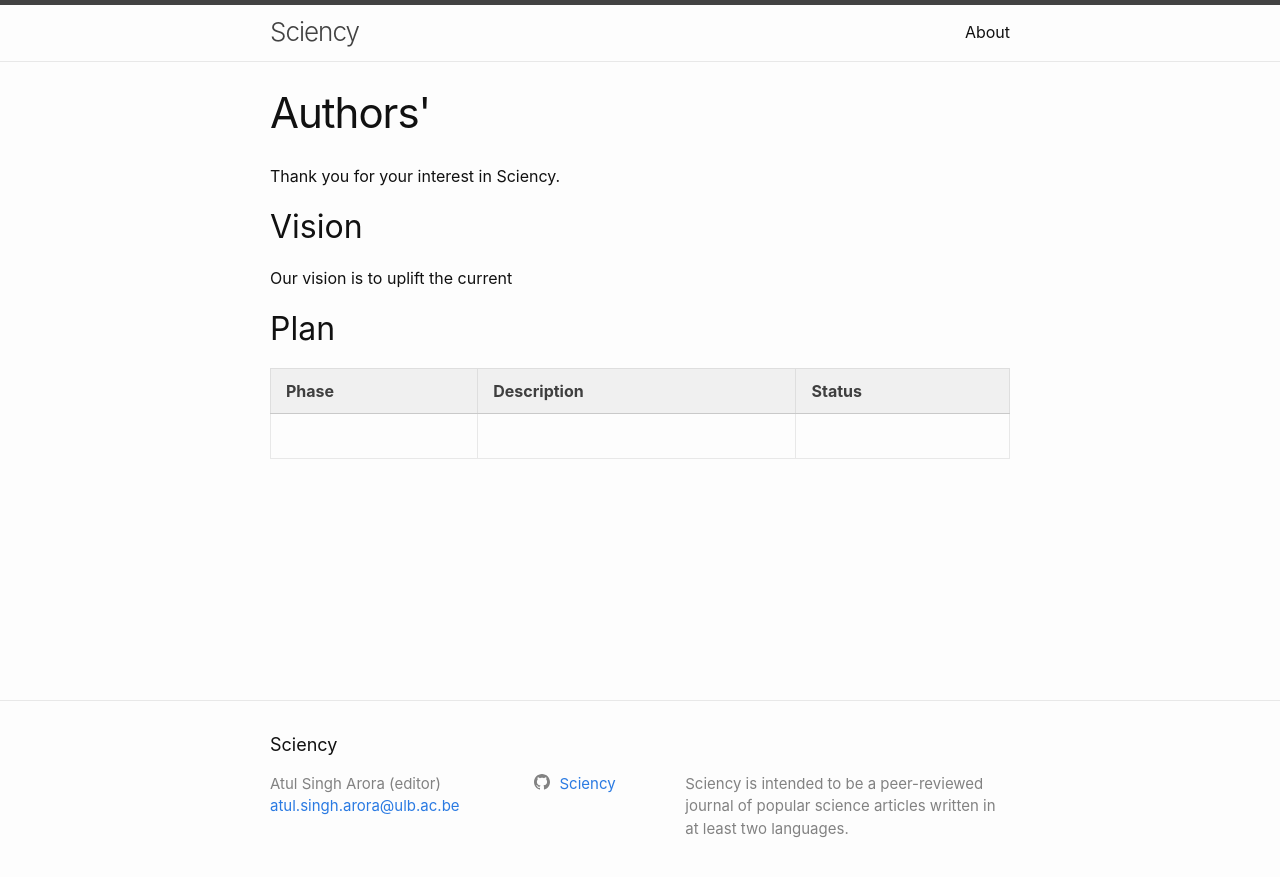
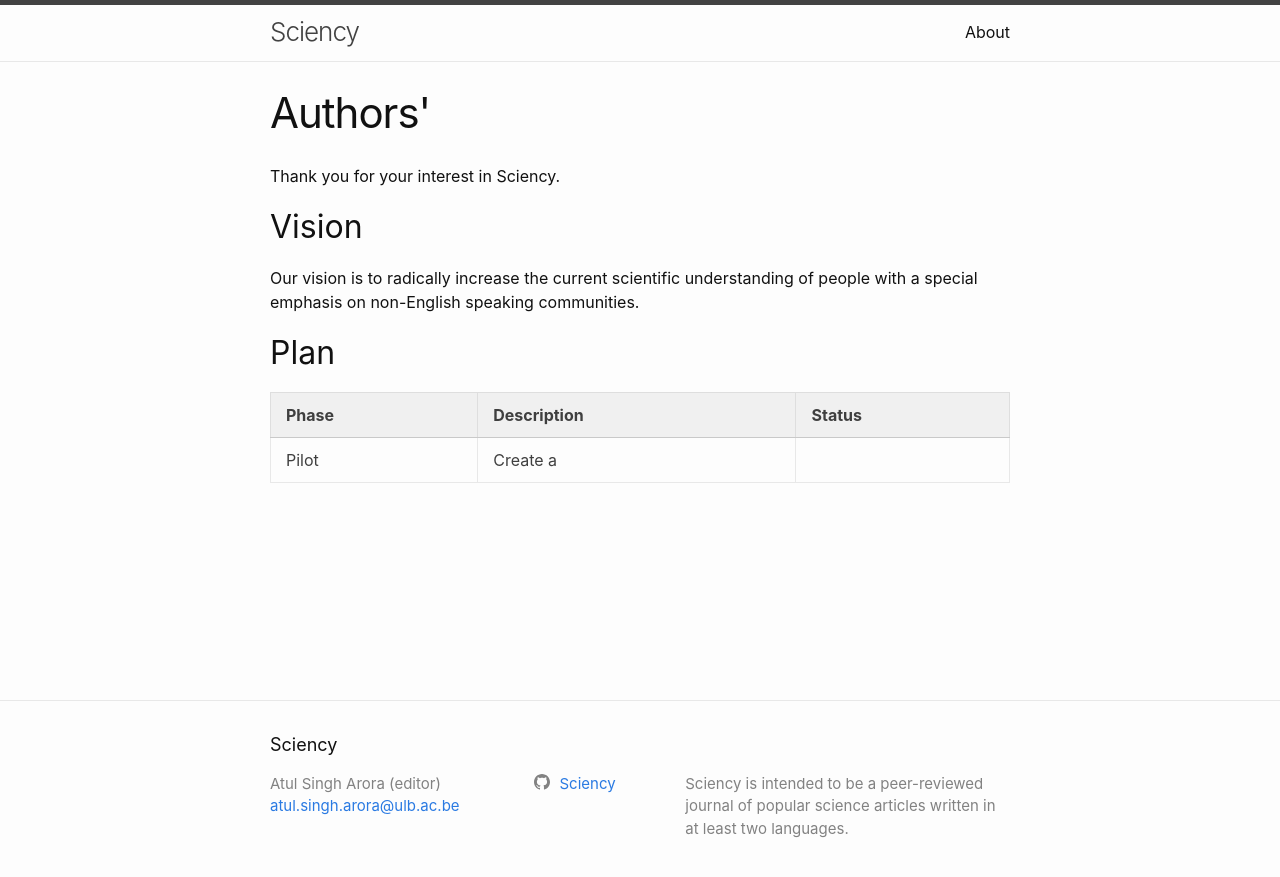
Before and after one commit to Sciency/sciency.github.com, a Jekyll site: the page built from authors.md, in a window 1280 px wide. Shown: the top 877 px of the page. Built offline with Jekyll 4.4.1, drawn with Linux system fonts in a browser that asks for light colours.

Commit message:
/ ‘authors.md’

```diff
--- a/authors.md
+++ b/authors.md
@@ -9,11 +9,11 @@ Thank you for your interest in Sciency.
 
 ## Vision
 
-Our vision is to uplift the current
+Our vision is to radically increase the current scientific understanding of people with a special emphasis on non-English speaking communities.
 
 
 ## Plan
 
 | Phase | Description | Status |
 |:---|:--|:--|
-|
+| Pilot | Create a
```
